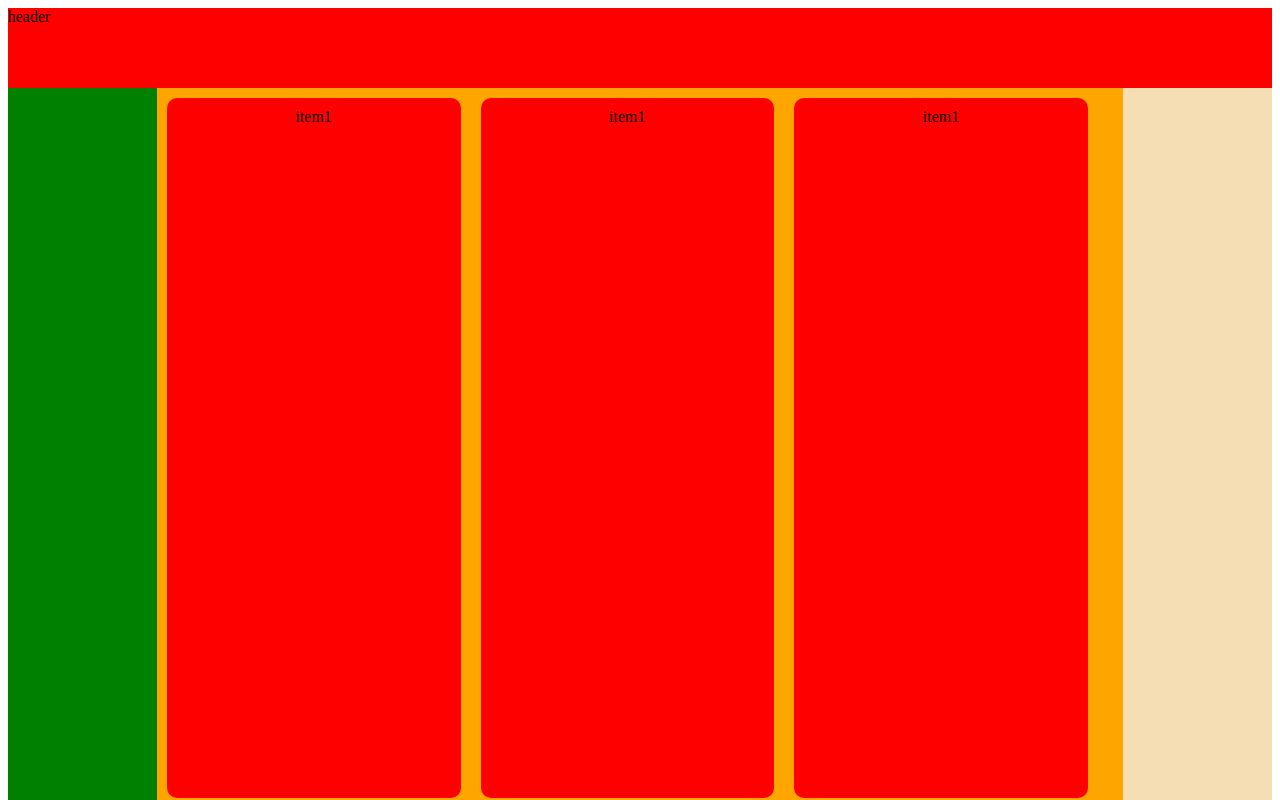
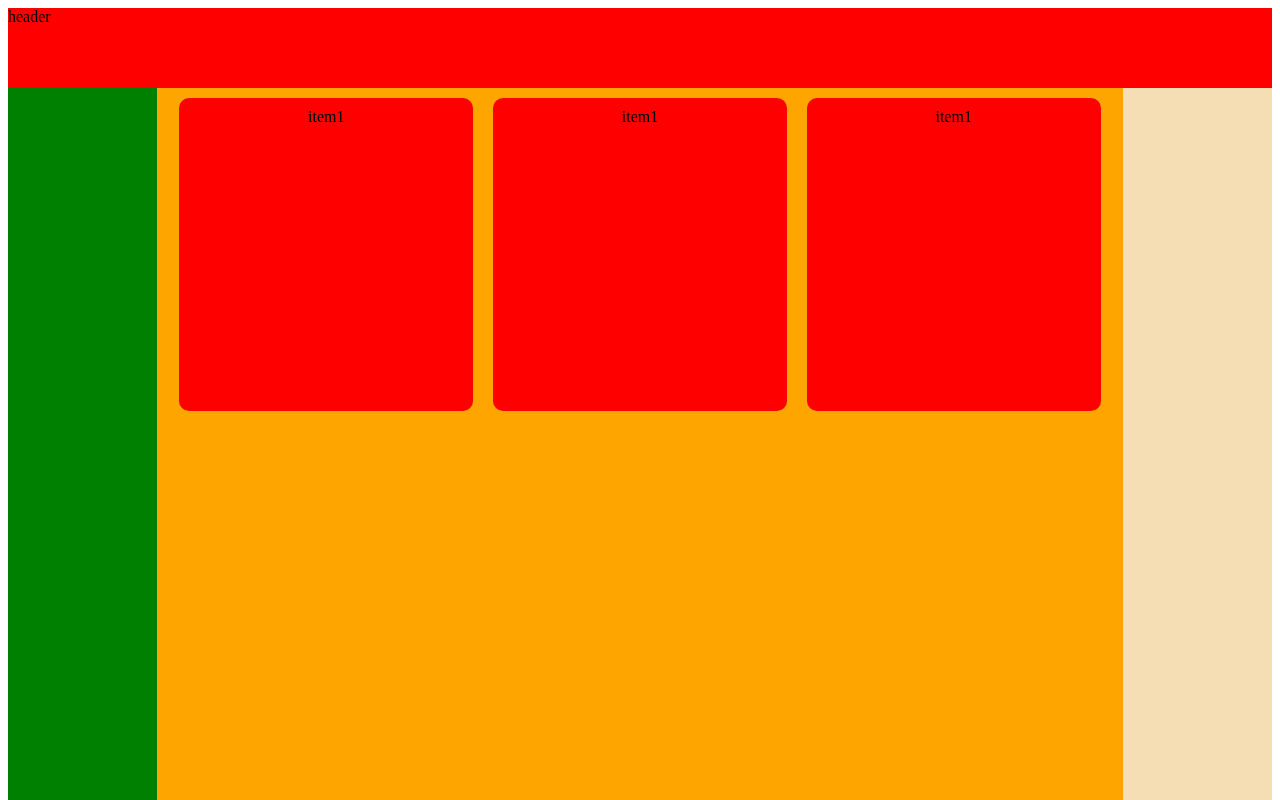
Before and after one commit to Aubert-co/TODO, a plain HTML site: page View/index.html in a window 1280 px wide. Shown: the top 800 px of the page. Drawn offline with Linux system fonts and the light colour scheme.

Commit message:
Update style.css

```diff
--- a/View/style.css
+++ b/View/style.css
@@ -23,7 +23,7 @@
     background-color: orange;
     display: flex;
     flex-wrap: wrap;
-
+   justify-content: center;
 }
 .item{
     background-color: red;
@@ -32,7 +32,7 @@
     margin: 10px ;
     border-radius: 10px;
     flex: 0 0 27.30%;
-
+    height: 20%;
 
 }
 .aside1{
```
